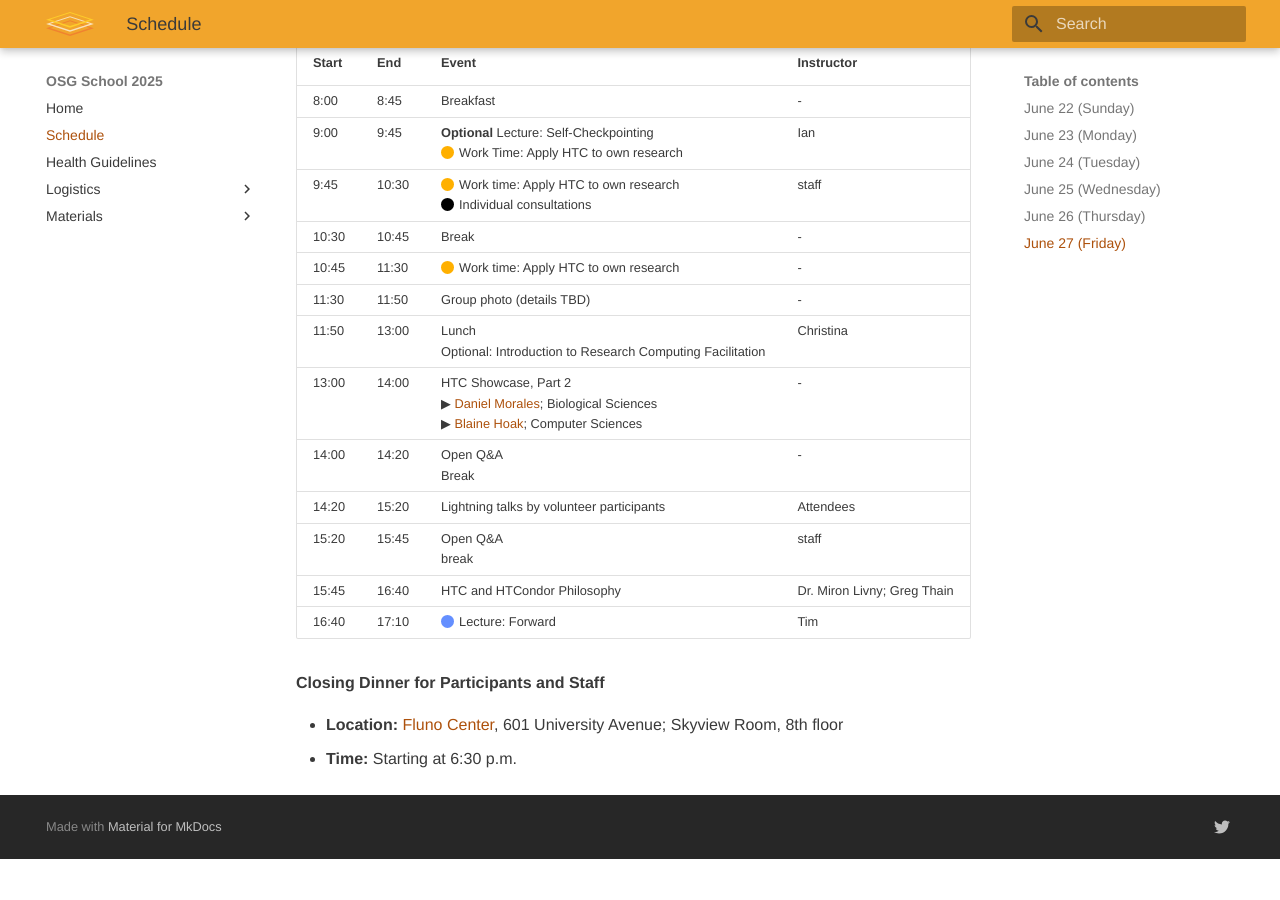
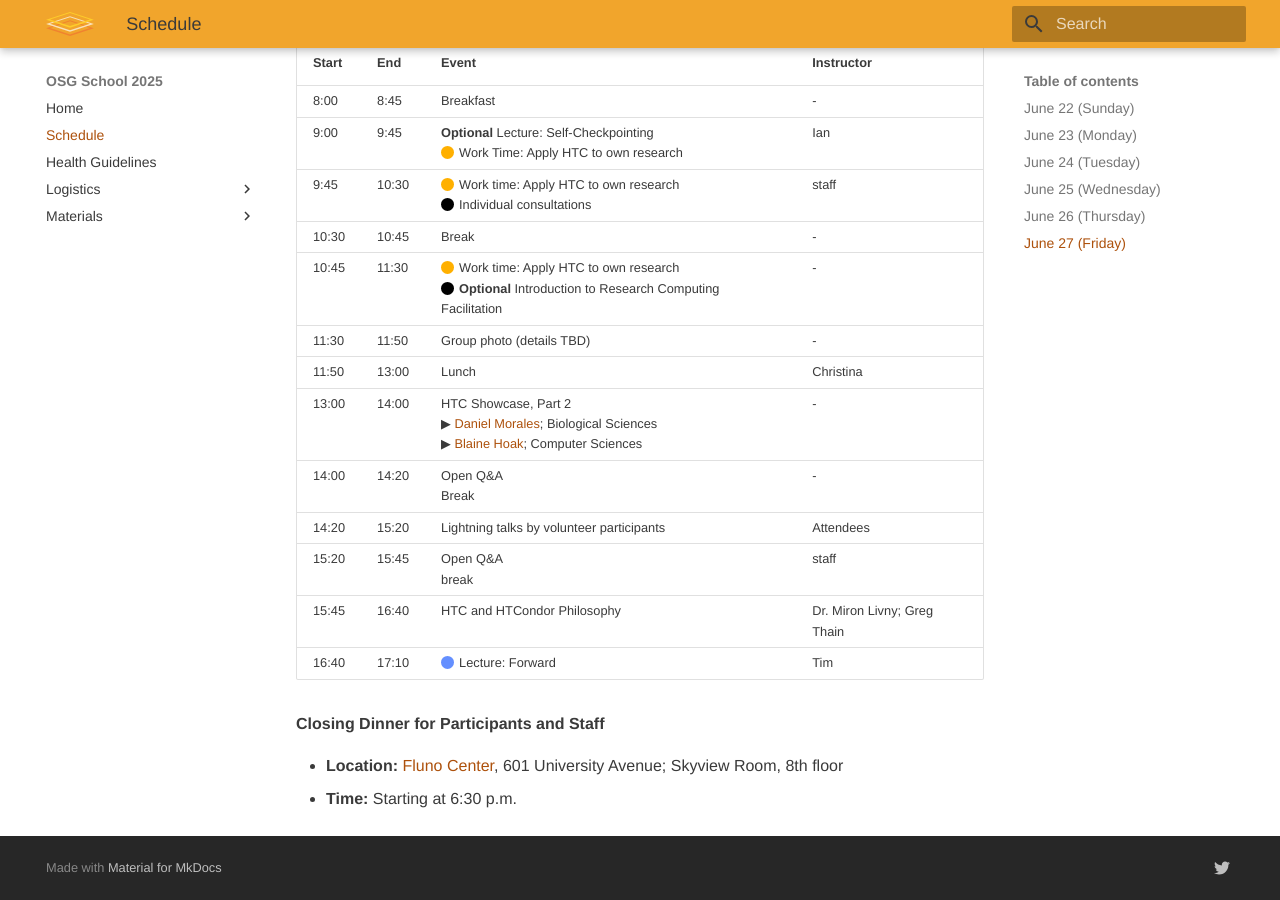
Before and after one commit to osg-htc/school-2025, an MkDocs documentation site: the page built from docs/schedule.md, in a window 1280 px wide and 900 px high, scrolled down 2840 px. Built offline with MkDocs 1.6.1 and Material for MkDocs 9.7.7, drawn with Linux system fonts in a browser that asks for light colours; before the commit the page ends 3699 px from its top, so only the background shows below that; some of the changed lines change nothing that is shown.

Commit message:
move intro to facilitation

```diff
--- a/docs/schedule.md
+++ b/docs/schedule.md
@@ -444,7 +444,8 @@
     <tr>
       <td>10:45</td>
       <td>11:30</td>
-      <td><span class="before-dot text-light-orange">Work time: Apply HTC to own research</span><br></td>
+      <td><span class="before-dot text-light-orange">Work time: Apply HTC to own research</span><br>
+        <span class="before-dot text-black"><strong>Optional</strong> Introduction to Research Computing Facilitation</span></td>
       <td>-</td>
     </tr>
     <tr>
@@ -457,8 +458,7 @@
       <td>11:50</td>
       <td>13:00</td>
       <td>
-        Lunch<br>
-        Optional: Introduction to Research Computing Facilitation
+        Lunch
       </td>
       <td>Christina</td>
     </tr>
```
